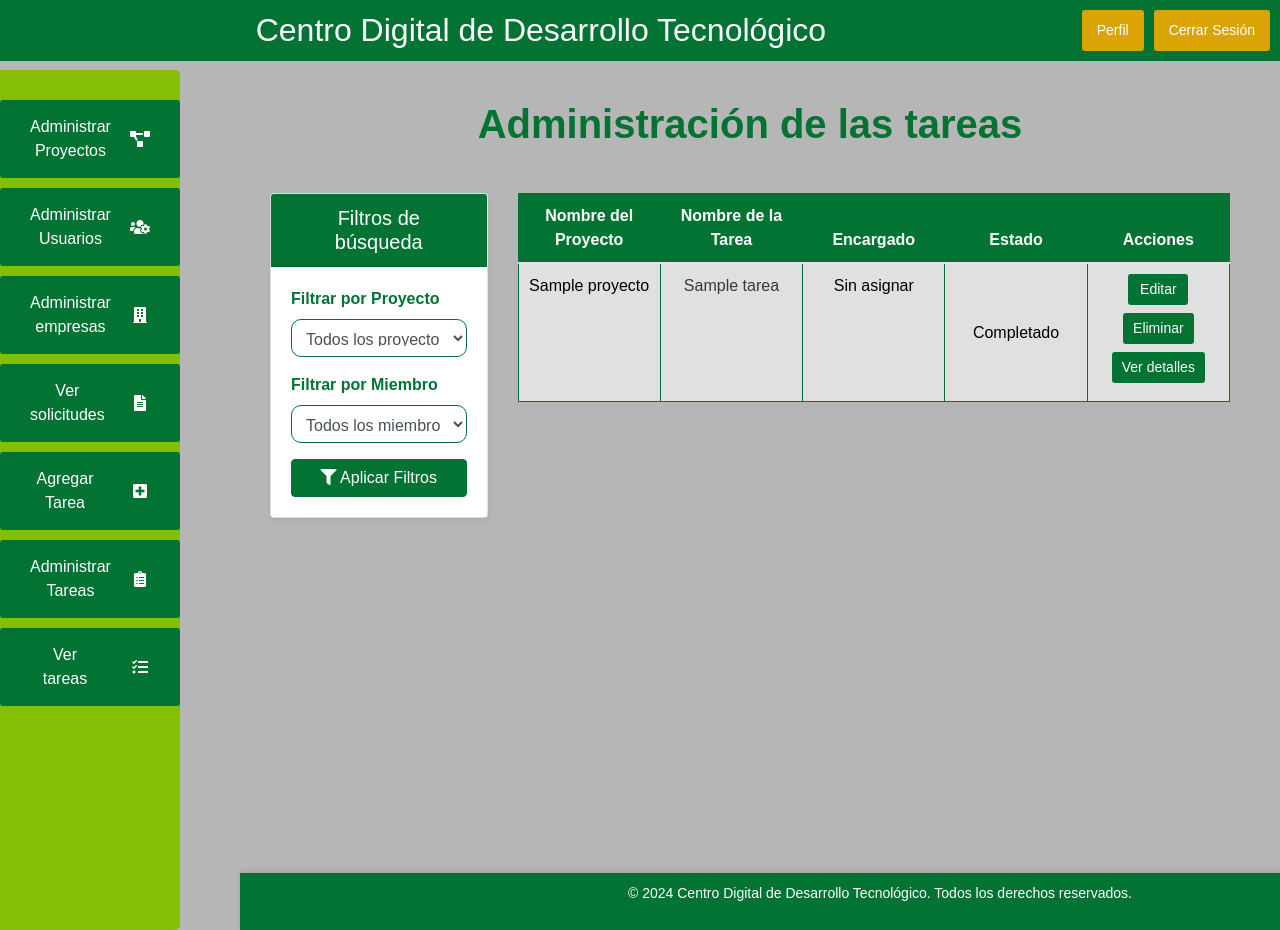
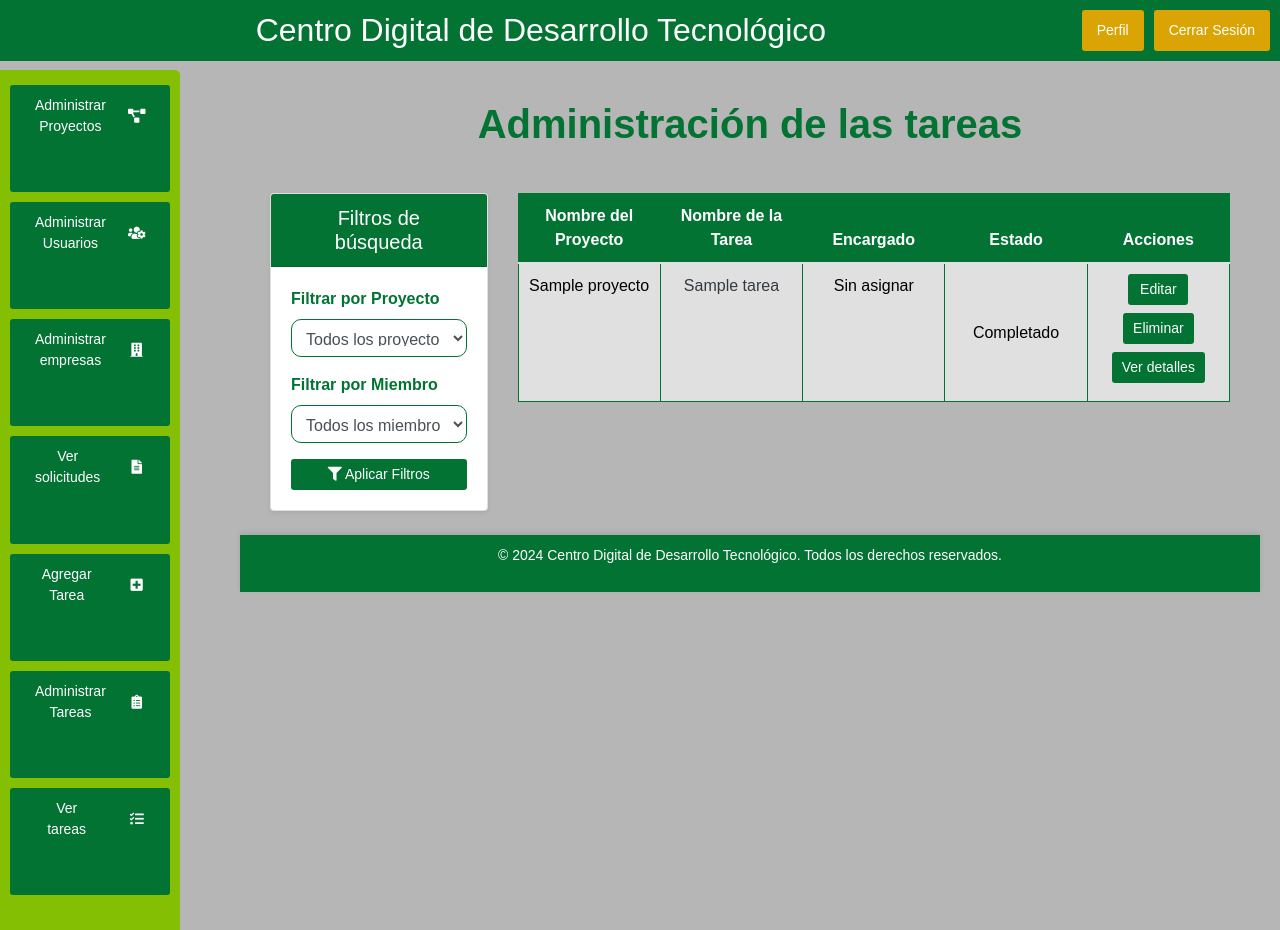
Before and after one commit to makyp/CentroDigital, a Flask app: page /tareas in a window 1280 px wide. Run offline with Flask 3, Linux system fonts and the light colour scheme; the visitor is signed in with stand-in values (Sample User, id 1); a database or web service that is not in the repository returns one stand-in record (values such as "Sample title"); some libraries are stand-ins or nearby versions.

Commit message:
Responsive

```diff
--- a/src/static/css/estilos_base.css
+++ b/src/static/css/estilos_base.css
@@ -19,7 +19,7 @@ body {
     padding: 10px 0;
     justify-content: center;
     text-align: center;
-    position: fixed;
+    position: static;
     bottom: -100px; /* Inicialmente oculto */
     width: 100%;
     transition: bottom 0.3s ease;
@@ -187,30 +187,34 @@ label {
 
 /* Estilos para la barra lateral */
 .sidebar {
-    height: calc(100vh - 70px);
+    height: 100vh; /* Ocupa toda la altura disponible */
     width: 180px;
     background-color: #84BF04;
-    padding-top: 20px;
+    padding-top: 10px;
+    padding-bottom: 30px;
     position: fixed;
     top: 70px;
     left: 0;
     border-radius: 0 5px 5px 0;
     transition: all 0.3s ease;
     z-index: 1000;
+    display: flex;
+    flex-direction: column;
     padding-bottom: 100px;
 }
 
 /* Mejora de enlaces de la barra lateral */
 .sidebar a {
-    padding: 15px;
+    flex: 1; /* Distribución equitativa de los botones */
     text-align: center;
-    display: block;
     color: white;
-    margin: 10px 0;
+    margin: 5px 10px; /* Ajusta los márgenes para separar los botones */
     text-decoration: none;
     background-color: #027333;
     border-radius: 3px;
     transition: background-color 0.3s;
+    padding: 10px;
+    font-size: 14px; /* Tamaño de fuente reducido */
 }
 
 .table-responsive {
@@ -481,11 +485,11 @@ label {
 
     .navbar-custom .btn-top,
     .action-buttons .btn {
-        font-size: 10px;
+        font-size: 8px;
     }
 
     .table th, .table td {
-        font-size: 12px;
+        font-size: 10px;
     }
 }
 
--- a/src/templates/admin/ver_tareas.html
+++ b/src/templates/admin/ver_tareas.html
@@ -42,9 +42,11 @@ Administración de las tareas
                                 {% endfor %}
                             </select>
                         </div>
-                        <button type="submit" class="btn btn-success w-100">
-                            <i class="fas fa-filter"></i> Aplicar Filtros
-                        </button>
+                        <div class="action-buttons">
+                            <button type="submit" class="btn btn-success w-100">
+                                <i class="fas fa-filter"></i> Aplicar Filtros
+                            </button>
+                        </div>
                     </form>
                 </div>
             </div>
@@ -209,4 +211,4 @@ Administración de las tareas
         ajustarColspan();
         window.addEventListener('resize', ajustarColspan);
     </script>
-    {% endblock %}
+{% endblock %}
```
Also changed, not shown: src/templates/ver_todas_las_tareas.html (+6 -3 lines).
